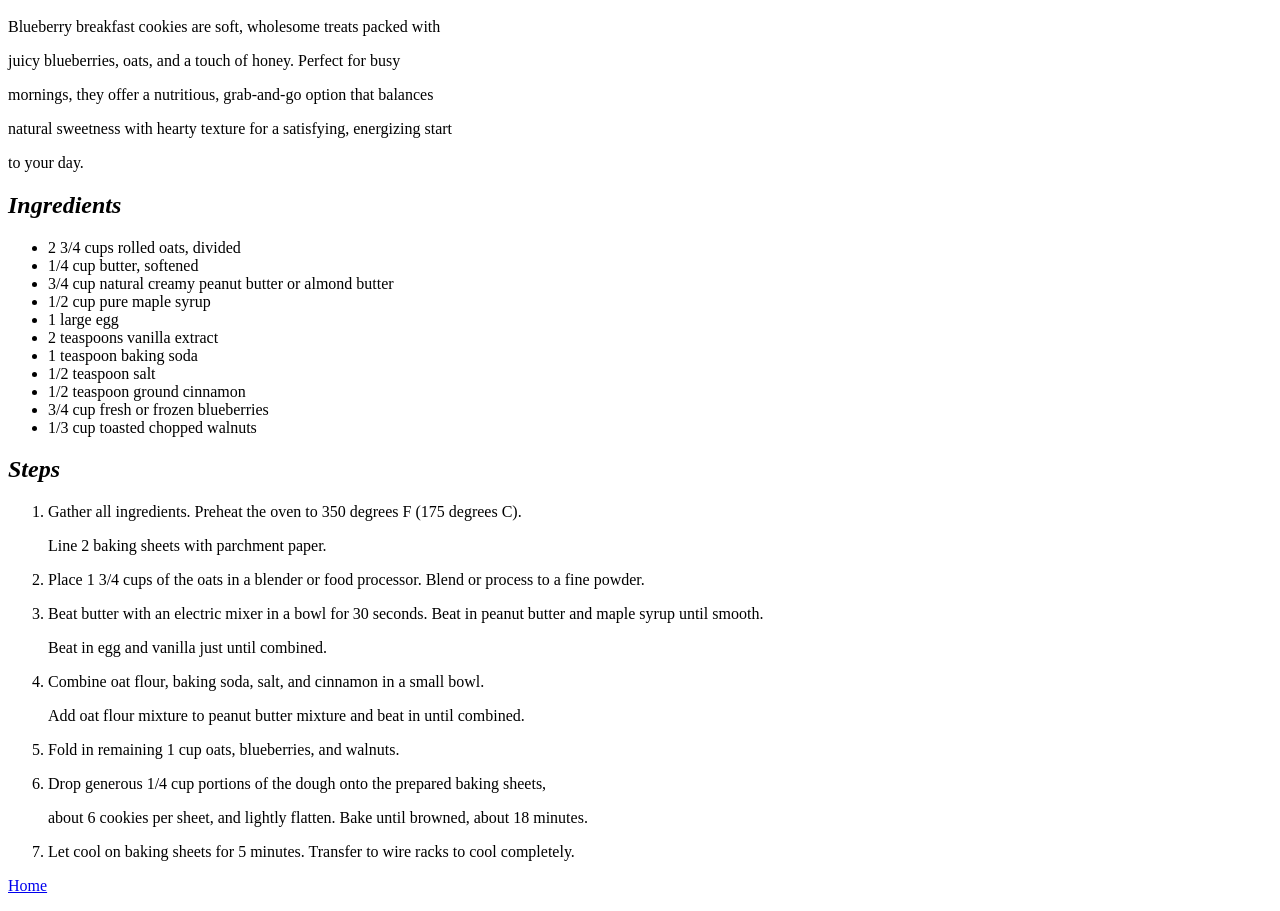
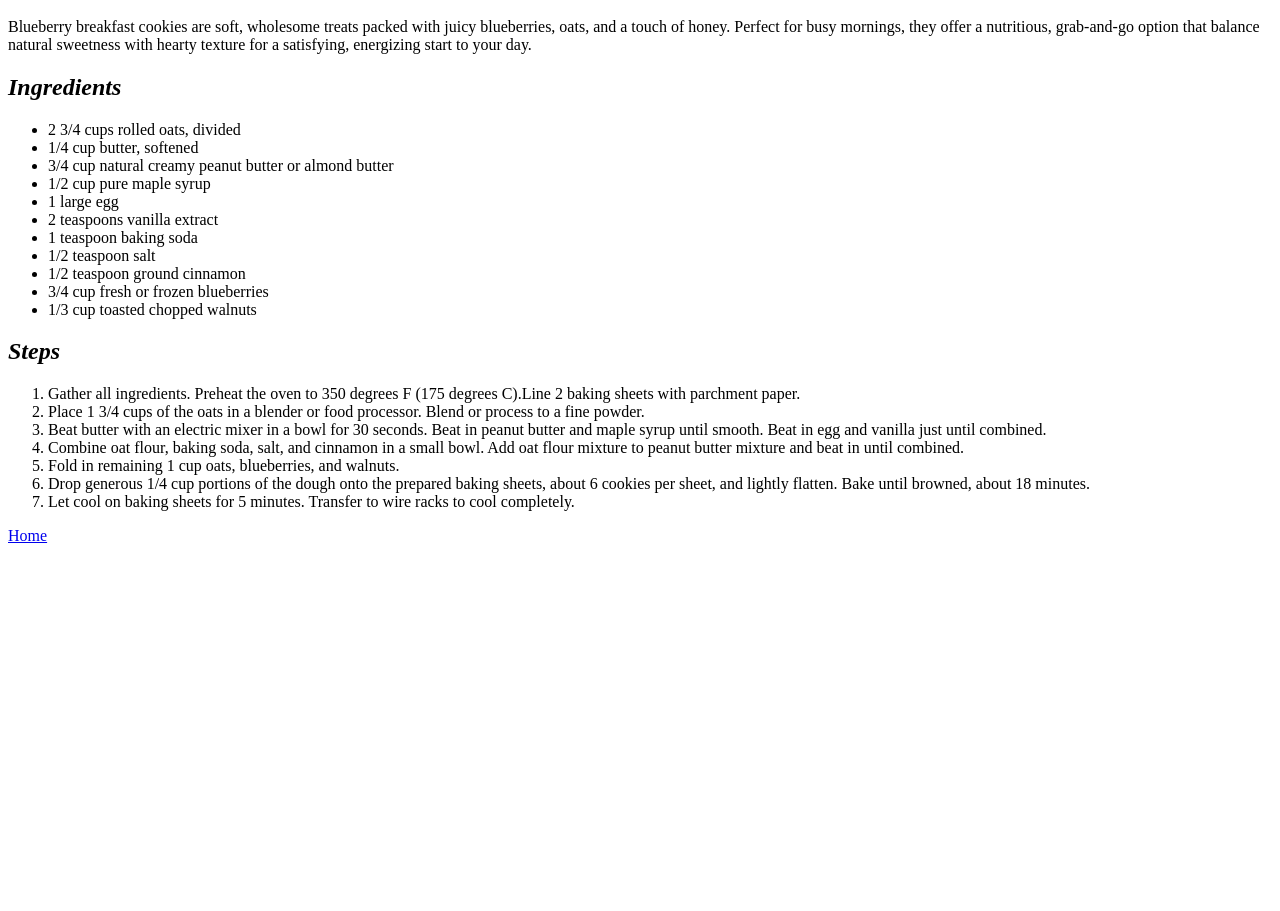
Before and after one commit to shashwatvaibhav2219-hub/odin-recipes, a plain HTML site: page recipes/blueberry-breakfast-cookies.html in a window 1280 px wide. Shown: the part 333-1244 px from the top of the page. After the commit the page ends 894 px from the top, so only its background shows below. Drawn offline with Linux system fonts and the light colour scheme.

Commit message:
Removed paragraph attribute from list and description
The paragraph attribute I had added to scale the width of text area caused unwanted spacing between the lines. So I removed them

```diff
--- a/recipes/blueberry-breakfast-cookies.html
+++ b/recipes/blueberry-breakfast-cookies.html
@@ -11,11 +11,9 @@ height="200" width="400"
 alt="Blueberry Breakfast Cookies">
 
 <h2><strong><em>Description</em></strong></h2>
-    <p>Blueberry breakfast cookies are soft, wholesome treats packed with</p>
-    <p>juicy blueberries, oats, and a touch of honey. Perfect for busy</p>
-    <p>mornings, they offer a nutritious, grab-and-go option that balances</p>
-    <p>natural sweetness with hearty texture for a satisfying, energizing start</p>
-    <p>to your day.</p>
+    <p>Blueberry breakfast cookies are soft, wholesome treats packed with juicy blueberries, oats, and a touch of honey.
+        Perfect for busy mornings, they offer a nutritious, grab-and-go option that balance natural sweetness with hearty texture for a satisfying,
+         energizing start to your day.</p>
 
 
 
@@ -37,18 +35,12 @@ alt="Blueberry Breakfast Cookies">
 
 <h2><strong><em>Steps</em></strong></h2>
             <ol>
-                <li><p>Gather all ingredients. Preheat the oven to 350 degrees F (175 degrees C).</p>
-                    <p>Line 2 baking sheets with parchment paper.</p></li>
+                <li>Gather all ingredients. Preheat the oven to 350 degrees F (175 degrees C).Line 2 baking sheets with parchment paper.</li>
                 <li>Place 1 3/4 cups of the oats in a blender or food processor. Blend or process to a fine powder.</li>
-                <li><p>Beat butter with an electric mixer in a bowl for 30 seconds. Beat in peanut butter and maple syrup until smooth.</p>
-                    <p>Beat in egg and vanilla just until combined.</p></li>
-                <li><p>Combine oat flour, baking soda, salt, and cinnamon in a small bowl.</p>
-                    <p>Add oat flour mixture to peanut butter mixture and beat in until combined.</p>
-                </li>
+                <li>Beat butter with an electric mixer in a bowl for 30 seconds. Beat in peanut butter and maple syrup until smooth. Beat in egg and vanilla just until combined.</li>
+                <li>Combine oat flour, baking soda, salt, and cinnamon in a small bowl. Add oat flour mixture to peanut butter mixture and beat in until combined.</li>
                 <li>Fold in remaining 1 cup oats, blueberries, and walnuts.</li>
-                <li><p>Drop generous 1/4 cup portions of the dough onto the prepared baking sheets,</p>
-                    <p>about 6 cookies per sheet, and lightly flatten. Bake until browned, about 18 minutes.</p>
-                </li>
+                <li>Drop generous 1/4 cup portions of the dough onto the prepared baking sheets, about 6 cookies per sheet, and lightly flatten. Bake until browned, about 18 minutes.</li>
                 <li>Let cool on baking sheets for 5 minutes. Transfer to wire racks to cool completely.</li>
             </ol>
 
```
Also changed, not shown: recipes/lasagna.html (+4 -8 lines), recipes/pumpkin-sausage-pancakes.html (+6 -8 lines).
